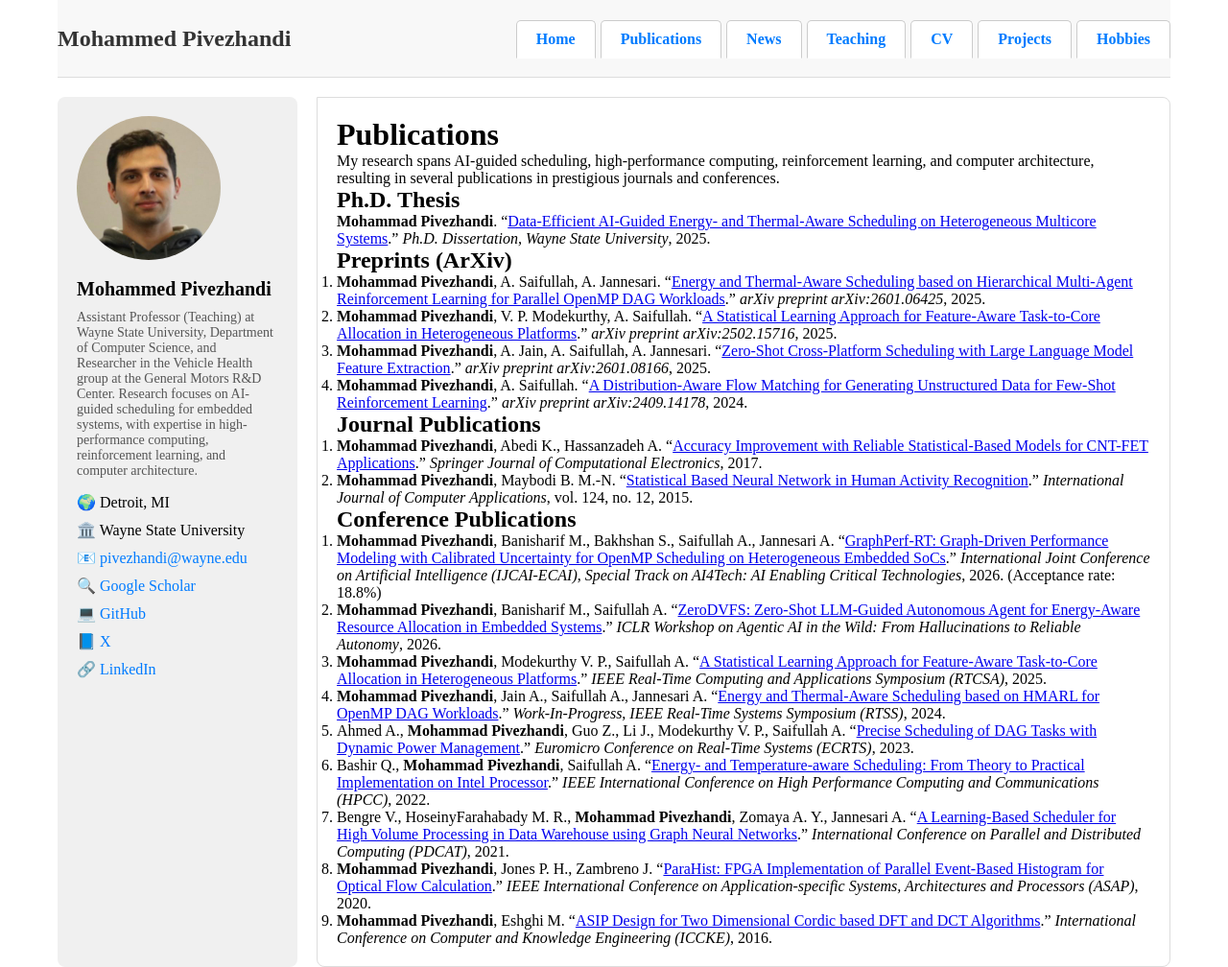
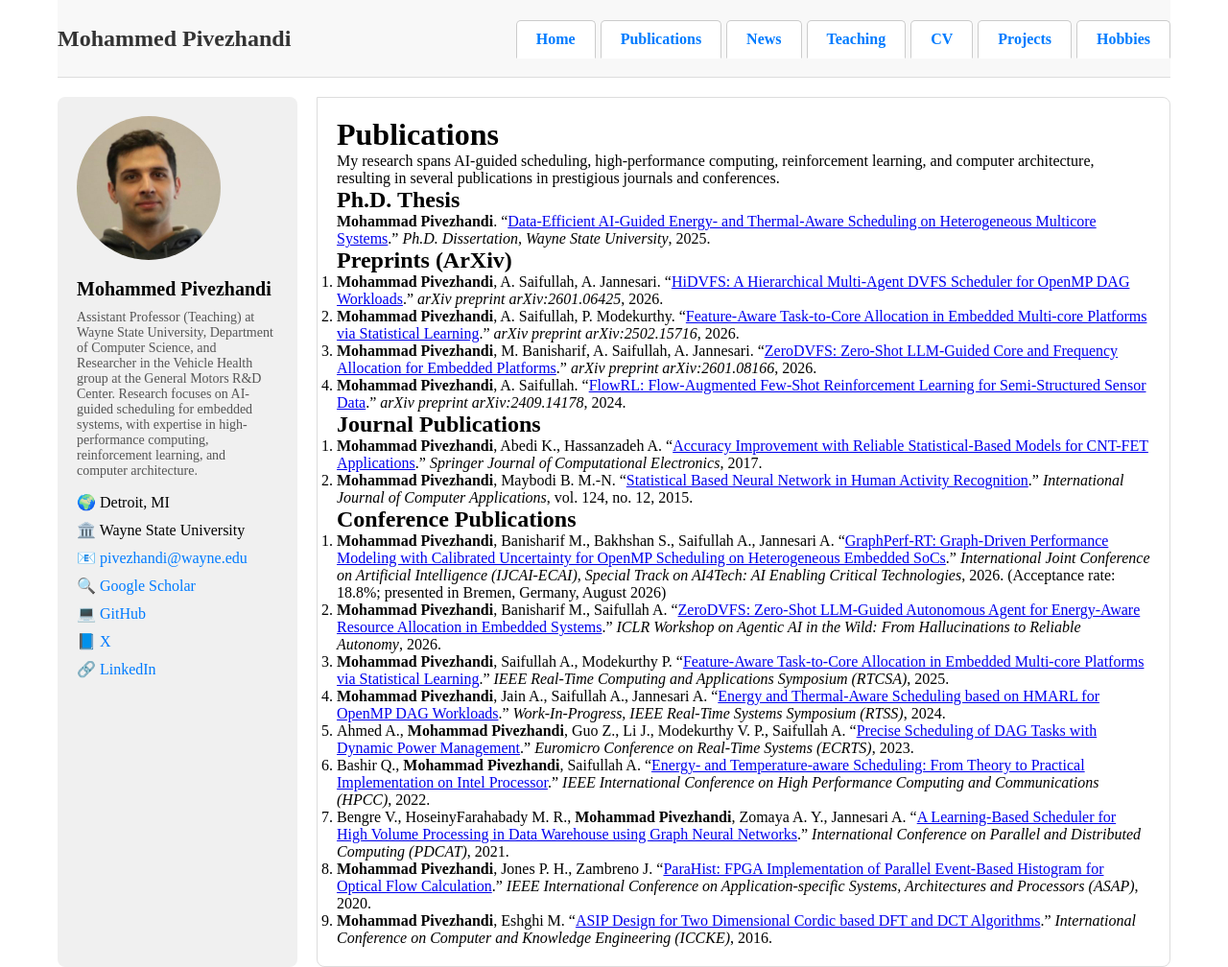
Before and after one commit to pivezhan/pivezhan.github.io, a Jekyll site: the page built from publications.md, in a window 1280 px wide. Shown: the whole page at 96% size. Built offline with Jekyll 4.4.1, drawn with Linux system fonts in a browser that asks for light colours.

Commit message:
Align publication titles with the master CV and note IJCAI presentation
Four ArXiv entries shared identical arXiv IDs with cv_complete.tex but
carried older descriptive titles. Adopt the CV's current titles
(HiDVFS, ZeroDVFS, FlowRL, Feature-Aware Task-to-Core Allocation) and
match its author ordering for the RTCSA entry.

Also mark GraphPerf-RT as presented in Bremen, Germany, August 2026.

Co-Authored-By: Claude Opus 5 (1M context) <noreply@anthropic.com>

```diff
--- a/publications.md
+++ b/publications.md
@@ -14,13 +14,13 @@ My research spans AI-guided scheduling, high-performance computing, reinforcemen
 
 ## Preprints (ArXiv)
 
-1. **Mohammad Pivezhandi**, A. Saifullah, A. Jannesari. "[Energy and Thermal-Aware Scheduling based on Hierarchical Multi-Agent Reinforcement Learning for Parallel OpenMP DAG Workloads](https://arxiv.org/abs/2601.06425)." *arXiv preprint arXiv:2601.06425*, 2025.
+1. **Mohammad Pivezhandi**, A. Saifullah, A. Jannesari. "[HiDVFS: A Hierarchical Multi-Agent DVFS Scheduler for OpenMP DAG Workloads](https://arxiv.org/abs/2601.06425)." *arXiv preprint arXiv:2601.06425*, 2026.
 
-2. **Mohammad Pivezhandi**, V. P. Modekurthy, A. Saifullah. "[A Statistical Learning Approach for Feature-Aware Task-to-Core Allocation in Heterogeneous Platforms](https://arxiv.org/abs/2502.15716)." *arXiv preprint arXiv:2502.15716*, 2025.
+2. **Mohammad Pivezhandi**, A. Saifullah, P. Modekurthy. "[Feature-Aware Task-to-Core Allocation in Embedded Multi-core Platforms via Statistical Learning](https://arxiv.org/abs/2502.15716)." *arXiv preprint arXiv:2502.15716*, 2026.
 
-3. **Mohammad Pivezhandi**, A. Jain, A. Saifullah, A. Jannesari. "[Zero-Shot Cross-Platform Scheduling with Large Language Model Feature Extraction](https://arxiv.org/abs/2601.08166)." *arXiv preprint arXiv:2601.08166*, 2025.
+3. **Mohammad Pivezhandi**, M. Banisharif, A. Saifullah, A. Jannesari. "[ZeroDVFS: Zero-Shot LLM-Guided Core and Frequency Allocation for Embedded Platforms](https://arxiv.org/abs/2601.08166)." *arXiv preprint arXiv:2601.08166*, 2026.
 
-4. **Mohammad Pivezhandi**, A. Saifullah. "[A Distribution-Aware Flow Matching for Generating Unstructured Data for Few-Shot Reinforcement Learning](https://arxiv.org/abs/2409.14178)." *arXiv preprint arXiv:2409.14178*, 2024.
+4. **Mohammad Pivezhandi**, A. Saifullah. "[FlowRL: Flow-Augmented Few-Shot Reinforcement Learning for Semi-Structured Sensor Data](https://arxiv.org/abs/2409.14178)." *arXiv preprint arXiv:2409.14178*, 2024.
 
 ## Journal Publications
 
@@ -30,11 +30,11 @@ My research spans AI-guided scheduling, high-performance computing, reinforcemen
 
 ## Conference Publications
 
-1. **Mohammad Pivezhandi**, Banisharif M., Bakhshan S., Saifullah A., Jannesari A. "[GraphPerf-RT: Graph-Driven Performance Modeling with Calibrated Uncertainty for OpenMP Scheduling on Heterogeneous Embedded SoCs](https://arxiv.org/abs/2512.12091)." *International Joint Conference on Artificial Intelligence (IJCAI-ECAI), Special Track on AI4Tech: AI Enabling Critical Technologies*, 2026. (Acceptance rate: 18.8%)
+1. **Mohammad Pivezhandi**, Banisharif M., Bakhshan S., Saifullah A., Jannesari A. "[GraphPerf-RT: Graph-Driven Performance Modeling with Calibrated Uncertainty for OpenMP Scheduling on Heterogeneous Embedded SoCs](https://arxiv.org/abs/2512.12091)." *International Joint Conference on Artificial Intelligence (IJCAI-ECAI), Special Track on AI4Tech: AI Enabling Critical Technologies*, 2026. (Acceptance rate: 18.8%; presented in Bremen, Germany, August 2026)
 
 2. **Mohammad Pivezhandi**, Banisharif M., Saifullah A. "[ZeroDVFS: Zero-Shot LLM-Guided Autonomous Agent for Energy-Aware Resource Allocation in Embedded Systems](https://openreview.net/forum?id=meQZ7EoJPd)." *ICLR Workshop on Agentic AI in the Wild: From Hallucinations to Reliable Autonomy*, 2026.
 
-3. **Mohammad Pivezhandi**, Modekurthy V. P., Saifullah A. "[A Statistical Learning Approach for Feature-Aware Task-to-Core Allocation in Heterogeneous Platforms](https://rtcsa2025.github.io/?page=accepted_papers.html)." *IEEE Real-Time Computing and Applications Symposium (RTCSA)*, 2025.
+3. **Mohammad Pivezhandi**, Saifullah A., Modekurthy P. "[Feature-Aware Task-to-Core Allocation in Embedded Multi-core Platforms via Statistical Learning](https://rtcsa2025.github.io/?page=accepted_papers.html)." *IEEE Real-Time Computing and Applications Symposium (RTCSA)*, 2025.
 
 4. **Mohammad Pivezhandi**, Jain A., Saifullah A., Jannesari A. "[Energy and Thermal-Aware Scheduling based on HMARL for OpenMP DAG Workloads](https://ieeexplore.ieee.org/abstract/document/10844839)." *Work-In-Progress, IEEE Real-Time Systems Symposium (RTSS)*, 2024.
 
```
